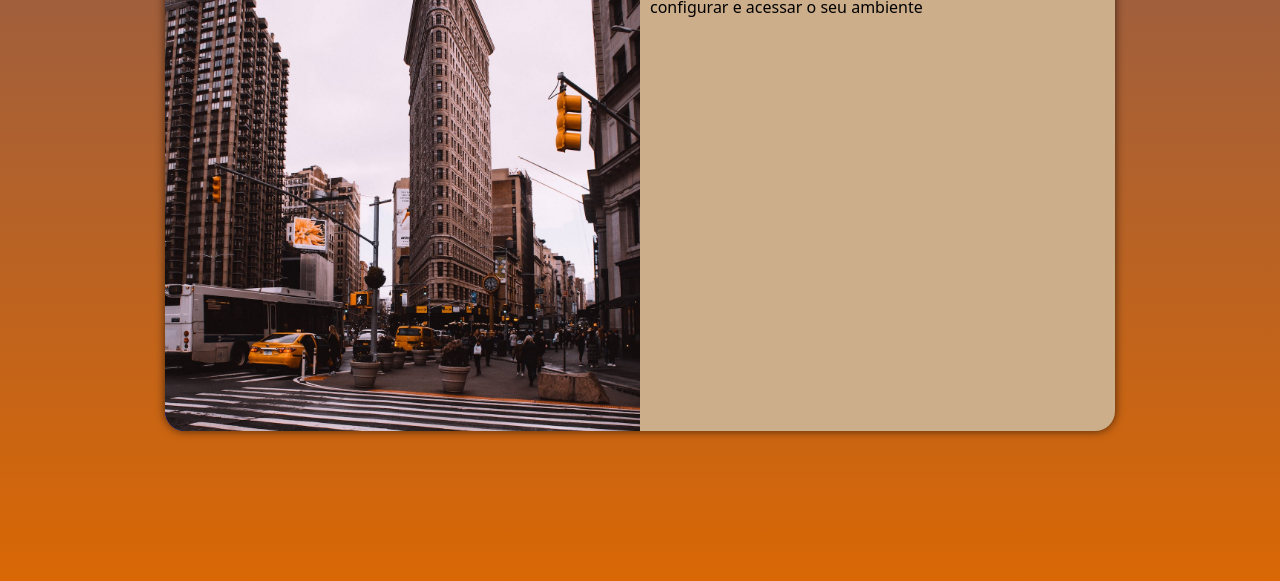
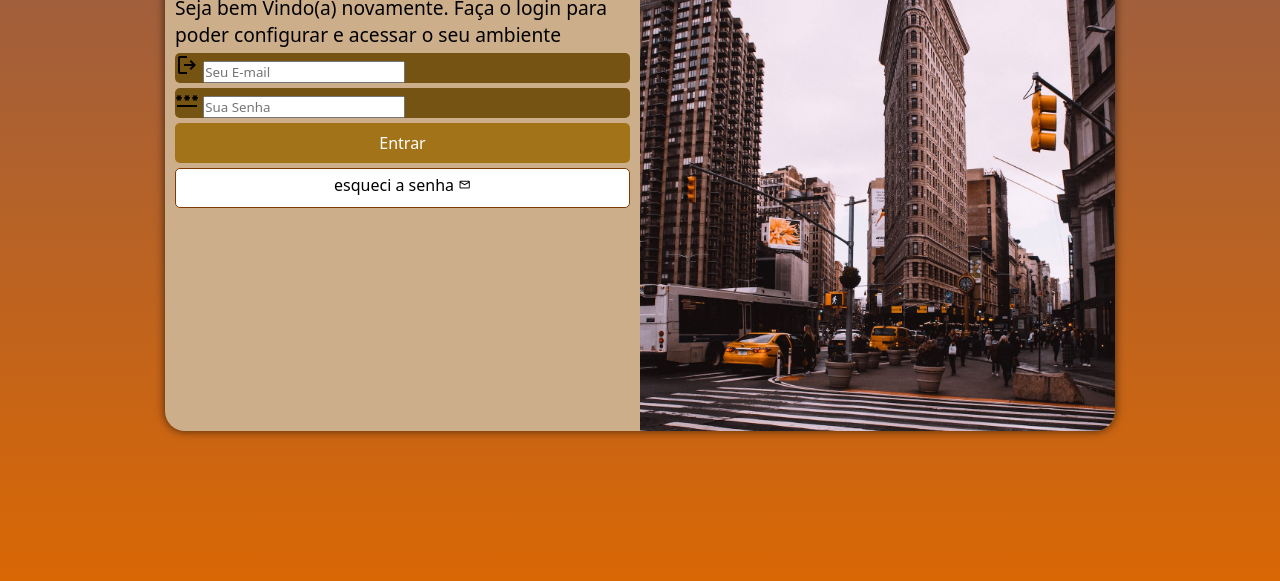
Before and after one commit to Thiagodrumondgr/projeto-login, a plain HTML site: page index.html in a window 1280 px wide. Shown: the part 219-800 px from the top of the page. Drawn offline with nearby package versions, Linux system fonts and the light colour scheme.

Commit message:
Atualização de fundo login

```diff
--- a/estilos/media-query.css
+++ b/estilos/media-query.css
@@ -28,13 +28,20 @@ section#login > div#formulario{
         width: 950px;
     }
     section#login > div#imagem{
-        float: left;
+        float: right;
         width: 50%;
        height: 100%;
     }
     section#login > div#formulario{
-        float: right;
+        float: left;
         width: 50%;
 
     }
+    div#formulario > h1{
+        font-size: 2em;
+    }
+    div#formulario > p{
+        font-size: 1.2em;
+    }
+
 }
--- a/estilos/style.css
+++ b/estilos/style.css
@@ -15,8 +15,8 @@ cinza:#F2E9F2
 
 }
 body, html {
-    background-image: linear-gradient(to top, #D96704,#8C5C51);
-    height: 100vh;
+background-color: #D96704;
+ height: 100vh;
     width: 100vw;
 }
 main {
@@ -32,6 +32,7 @@ section#login{
     background-color: rgb(204, 174, 139);
     width: 250px;
     height: 500px;
+
     border-radius: 20px;
     overflow: hidden;
     box-shadow: 0px 0px 10px rgba(0, 0, 0, 0.651);
@@ -40,7 +41,7 @@ section#login{
 }
 section#login > div#imagem{
     display: block;
-    background: blue url(../imagens/arranhaceu.jpg) no-repeat;
+    background: rgb(189, 137, 26) url(../imagens/arranhaceu.jpg) no-repeat;
     background-size: cover;
     height: 200px;
     background-position: left, bottom;
@@ -49,4 +50,59 @@ section#login > div#formulario{
     display: block;
     padding: 10px;
 
+
 }
+div#formulario >h1{
+    text-align: center;
+    margin-bottom: 10px;
+}
+div#formulario > p{
+    font-size: 0.8em;
+}
+form > input[type=submit]{
+    display: block;
+    font-size: 1em;
+    width: 100%;
+    height: 40px;
+    background-color: rgb(163, 115, 25);
+    color: white;
+    border: none;
+    border-radius: 5px;
+    cursor: pointer;
+}
+form > input[type=submit]:hover{
+    background-color:rgb(117, 83, 18) ;
+}
+form > div.campo{
+    background-color:rgb(117, 83, 18) ;
+    display: block;
+    width: 100%;
+  border-radius: 5px;
+  margin: 5px 0px;
+
+}
+div.campo > label{
+    display: none;
+}
+
+form > a.botao{
+    display: block;
+    text-align: center;
+    font-size: 1em;
+    width: 100%;
+    height: 40px;
+    padding-top: 5px;
+    margin-top: 5px;
+    background-color: white;
+    color: black;
+    border: 1px solid #7e3c03; ;
+    border-radius: 5px;
+    text-decoration: none;
+
+}
+form > a.botao:hover{
+    background-color: #D96704;
+}
+form > a.botao > i{
+    font-size: 0.8em;
+}
--- a/index.html
+++ b/index.html
@@ -6,6 +6,7 @@
     <title>Login</title>
     <link rel="stylesheet" href="estilos/style.css">
     <link rel="stylesheet" href="estilos/media-query.css">
+    <link href="https://fonts.googleapis.com/css2?family=Material+Symbols+Outlined:wght@100" rel="stylesheet" />
 </head>
 <body>
     <main>
@@ -16,7 +17,27 @@
             <div id="formulario">
                 <h1>Login</h1>
                 <p>Seja bem Vindo(a) novamente. Faça o login para poder configurar e acessar o seu ambiente</p>
-                <form action="login.php" method="post"></form>
+                <form action="login.php" method="post" autocomplete="on">
+<div class="campo">
+    <span class="material-symbols-outlined">
+        logout
+        </span>
+<input type="email" name="login" id="ilogin" placeholder="Seu E-mail" autocomplete="email" required maxlength="30" >
+<label for="ilogin">Login</label>
+</div>
+<div class="campo">
+    <span class="material-symbols-outlined">
+        password
+        </span>
+    <input type="password" name="senha" id="isenha" placeholder="Sua Senha" autocomplete="current-password" required minlength="6" maxlength="12">
+    <label for="isenha">Senha</label>
+</div>
+<input type="submit" value="Entrar">
+<a href="esqueci.html" class="botao">esqueci a senha
+    <i class="material-symbols-outlined">mail</i>
+</a>
+
+                </form>
 
             </div>
 
```
